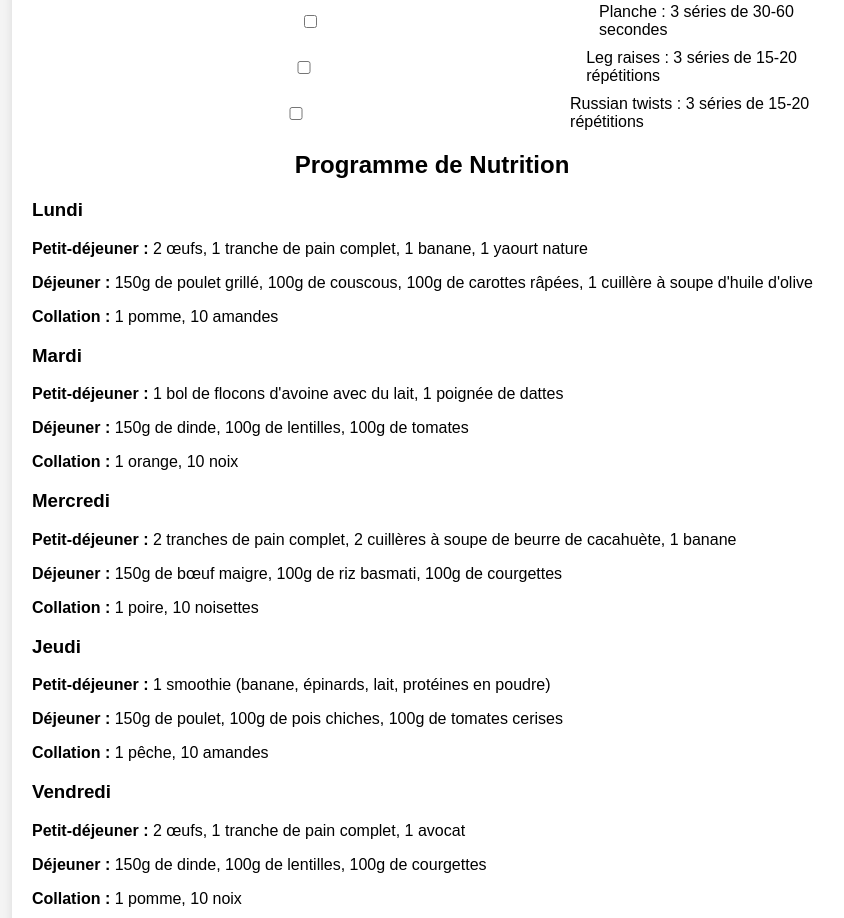
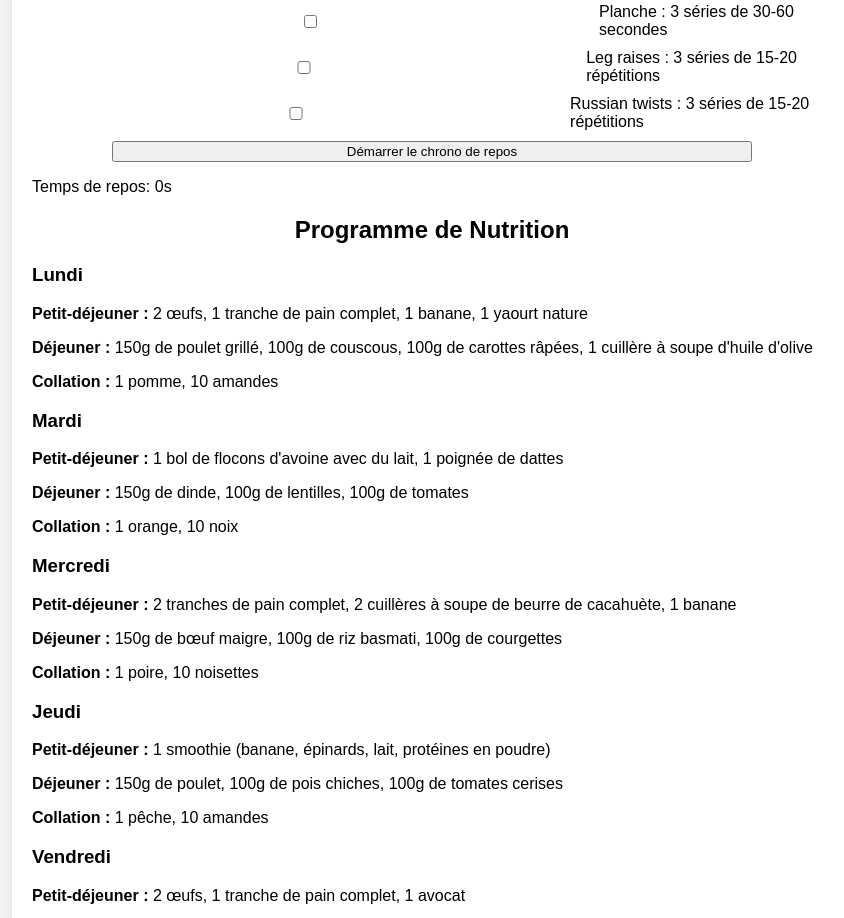
Before and after one commit to docaminem/docaminem, a plain HTML site: page index.html in a window 1280 px wide. Shown: the part 1168-2086 px from the top of the page, without its empty margins (208-1052 px from the left). Drawn offline with Linux system fonts and the light colour scheme.

Commit message:
Update index.html

```diff
--- a/index.html
+++ b/index.html
@@ -19,6 +19,8 @@
         <div class="workout">
             <h2>Programme de Musculation</h2>
             <div id="workoutPlan"></div>
+            <button id="startRestTimer" onclick="startRestTimer()">Démarrer le chrono de repos</button>
+            <p id="restTimerDisplay">Temps de repos: 0s</p>
         </div>
         <div class="nutrition">
             <h2>Programme de Nutrition</h2>
```
